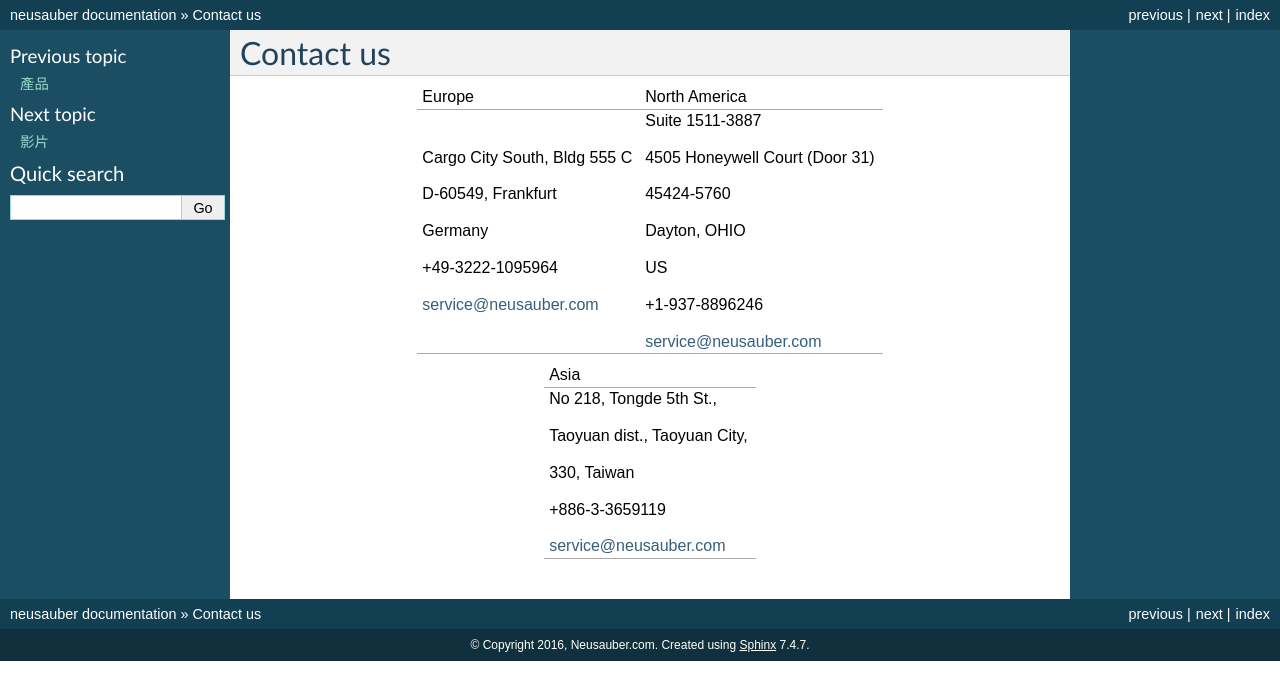
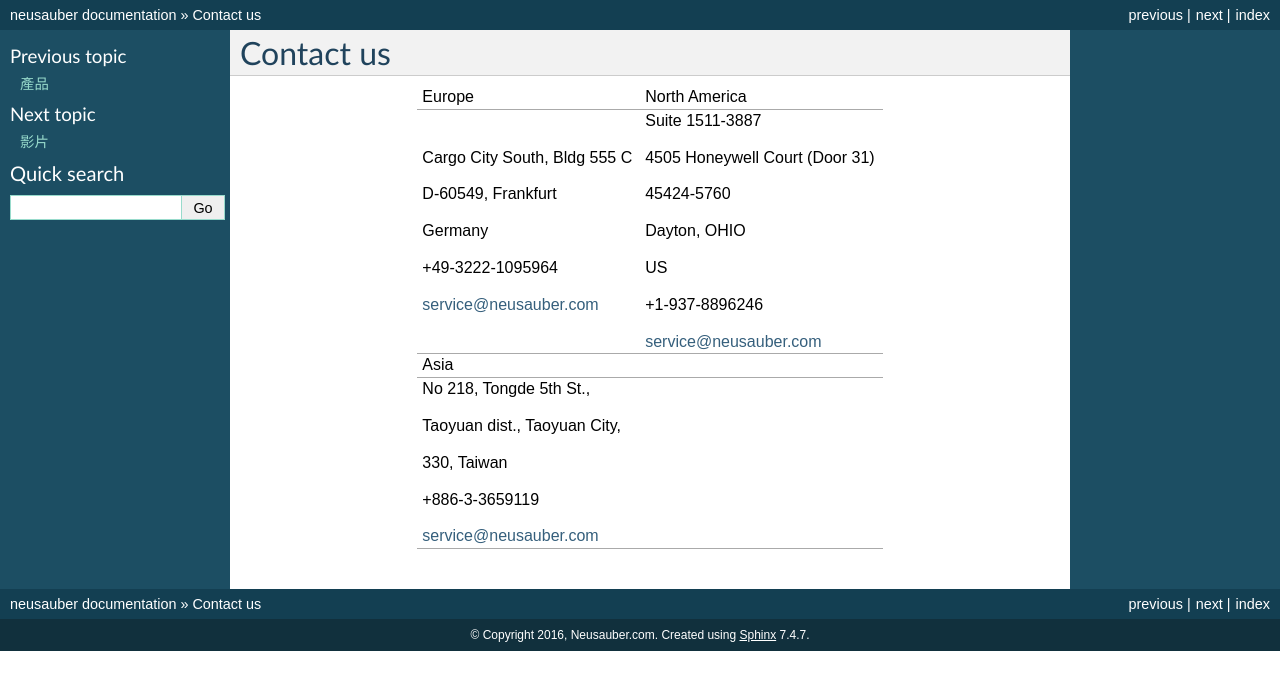
Before and after one commit to rexiap/neusauber, a Sphinx documentation site: the page built from docs/buy.rst, in a window 1280 px wide. Shown: the top 700 px of the page. Built offline with Sphinx 7.4.7, drawn with Linux system fonts in a browser that asks for light colours.

Commit message:
Google Docs reST Editor@2017-3-22 16:31:8

```diff
--- a/docs/buy.rst
+++ b/docs/buy.rst
@@ -22,21 +22,18 @@
 |                            |                              |
 |                            |service@neusauber.com         |
 +----------------------------+------------------------------+
-
-
-+----------------------------+
-|Asia                        |
-+----------------------------+
-|No 218, Tongde 5th St.,     |
-|                            |
-|Taoyuan dist., Taoyuan City,|
-|                            |
-|330, Taiwan                 |
-|                            |
-|+886-3-3659119              |
-|                            |
-|service@neusauber.com       |
-+----------------------------+
+|Asia                        |                              |
++----------------------------+------------------------------+
+|No 218, Tongde 5th St.,     |                              |
+|                            |                              |
+|Taoyuan dist., Taoyuan City,|                              |
+|                            |                              |
+|330, Taiwan                 |                              |
+|                            |                              |
+|+886-3-3659119              |                              |
+|                            |                              |
+|service@neusauber.com       |                              |
++----------------------------+------------------------------+
 
 
 .. bottom of content
```
